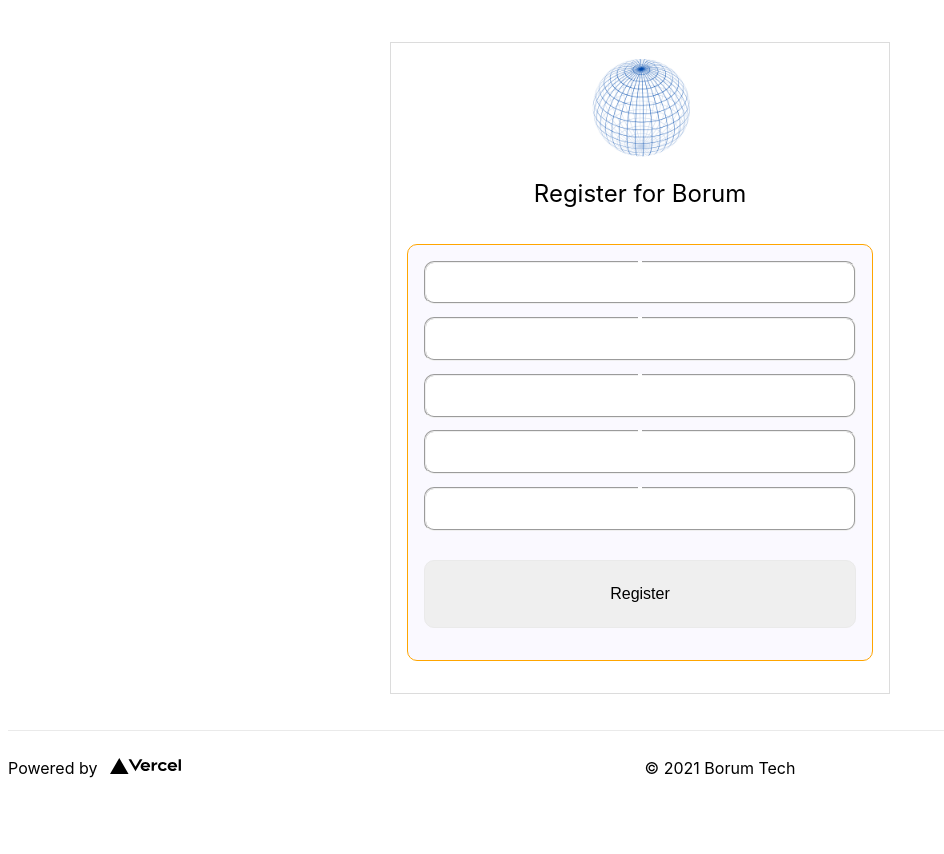
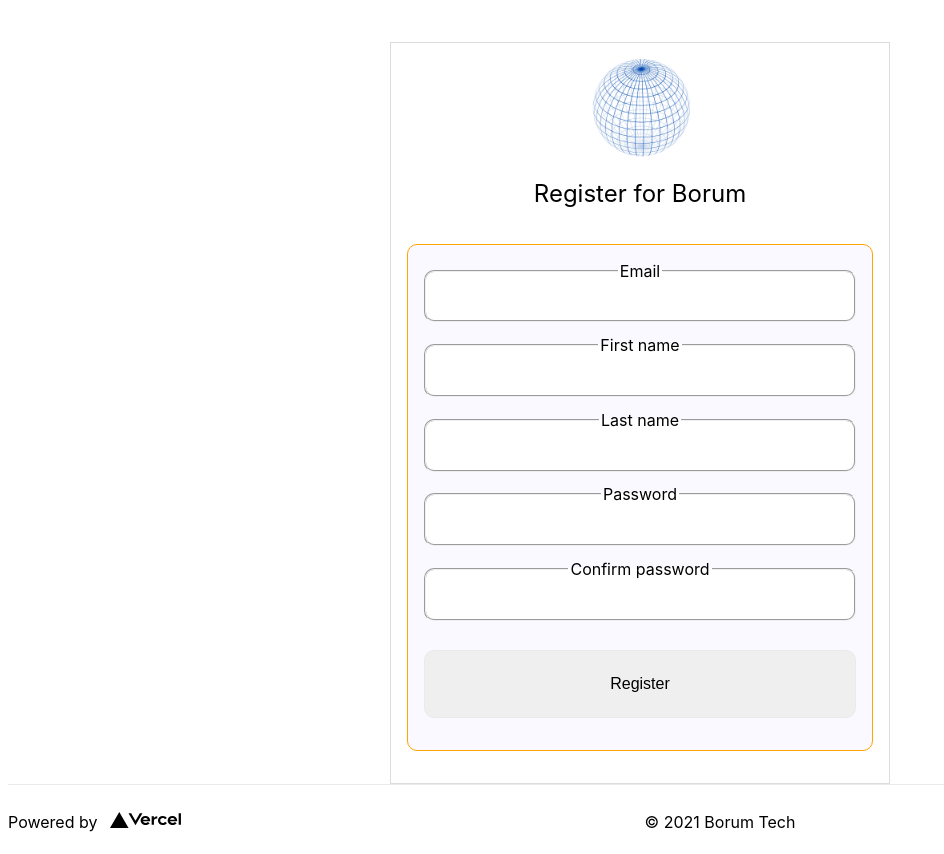
Before and after one commit to Borumer/BorumSphere-WebApp, a React (Create React App) app: page / in a window 1280 px wide. Shown: the whole page, without its empty margins (0-944 px from the left). Before the commit the page ends 800 px from the top, so only its background shows below. Built offline with nearby package versions, Linux system fonts and the light colour scheme.

Commit message:
Fix bug in formField * labelContent parameter default value was method, should have been string
v0.3.0

```diff
--- a/package.json
+++ b/package.json
@@ -1,6 +1,6 @@
 {
   "name": "borum-sphere",
-  "version": "0.2.0",
+  "version": "0.3.0",
   "description": "The web app for Borum users to read, update, delete, and create their account and the Borum products that they're using",
   "private": true,
   "dependencies": {
--- a/src/FormField/formField.js
+++ b/src/FormField/formField.js
@@ -3,8 +3,7 @@
 export default function FormField({
 	autofocus = false,
 	label,
-	labelContent = () =>
-		label[0].toUpperCase() + label.substring(1).toLowerCase(),
+	labelContent = label[0].toUpperCase() + label.substring(1).toLowerCase(),
 	format = "text",
 	required = false,
 	value = "",
```
